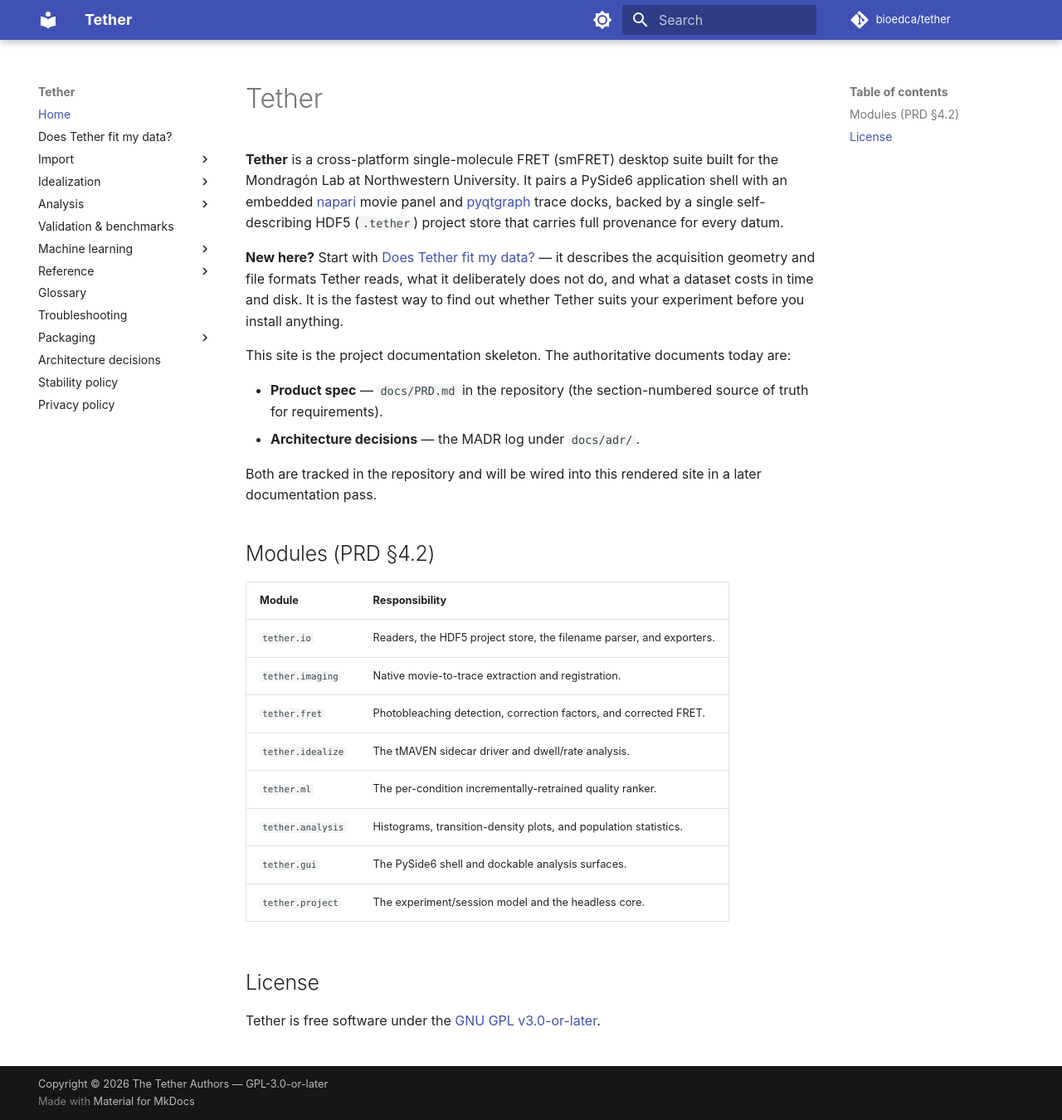
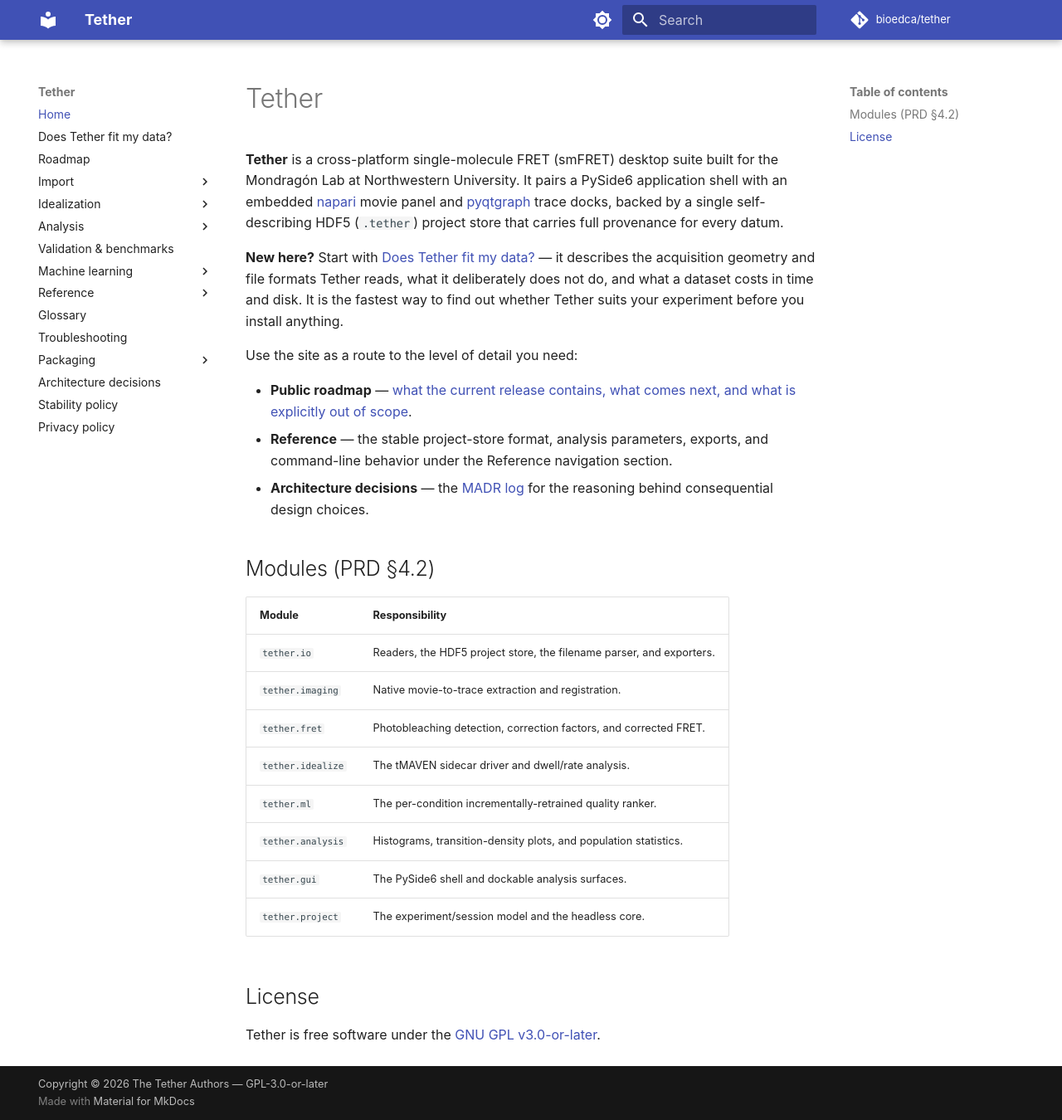
Before and after one commit to bioedca/tether, an MkDocs documentation site: the page built from docs/index.md, in a window 1280 px wide and 1350 px high. Shown: the whole window at 83% size. Built offline with MkDocs 1.6.1 and Material for MkDocs 9.7.7, drawn with Linux system fonts in a browser that asks for light colours; comment, search, counter and statistics services are not loaded; the version menu is left out.

Commit message:
docs: checkpoint issue 188 recovery handoff
Recovery checkpoint only. The current issue body no longer matches the approved scope bound to the expired lease. Do not push, review, or merge this work until a fresh exact-body approval and lease are recorded.

```diff
--- a/docs/index.md
+++ b/docs/index.md
@@ -11,13 +11,14 @@
 what a dataset costs in time and disk. It is the fastest way to find out whether Tether
 suits your experiment before you install anything.
 
-This site is the project documentation skeleton. The authoritative documents today are:
+Use the site as a route to the level of detail you need:
 
-- **Product spec** — `docs/PRD.md` in the repository (the section-numbered source of truth for requirements).
-- **Architecture decisions** — the MADR log under `docs/adr/`.
-
-Both are tracked in the repository and will be wired into this rendered site in a later
-documentation pass.
+- **Public roadmap** — [what the current release contains, what comes next, and what is
+  explicitly out of scope](roadmap.md).
+- **Reference** — the stable project-store format, analysis parameters, exports, and
+  command-line behavior under the Reference navigation section.
+- **Architecture decisions** — the [MADR log](adr/README.md) for the reasoning behind
+  consequential design choices.
 
 ## Modules (PRD §4.2)
 
--- a/mkdocs.yml
+++ b/mkdocs.yml
@@ -39,6 +39,7 @@
 nav:
   - Home: index.md
   - Does Tether fit my data?: compatibility.md
+  - Roadmap: roadmap.md
   - Import:
       - Legacy Deep-LASI import: io/legacy-import.md
   - Idealization:
```
Also changed, not shown: docs/adr/0032-nfr-perf-budget-verification.md (+3 -1 lines), docs/ml/deep-classifier.md (+3 -2 lines), docs/roadmap.md (added, +76 -0 lines).
